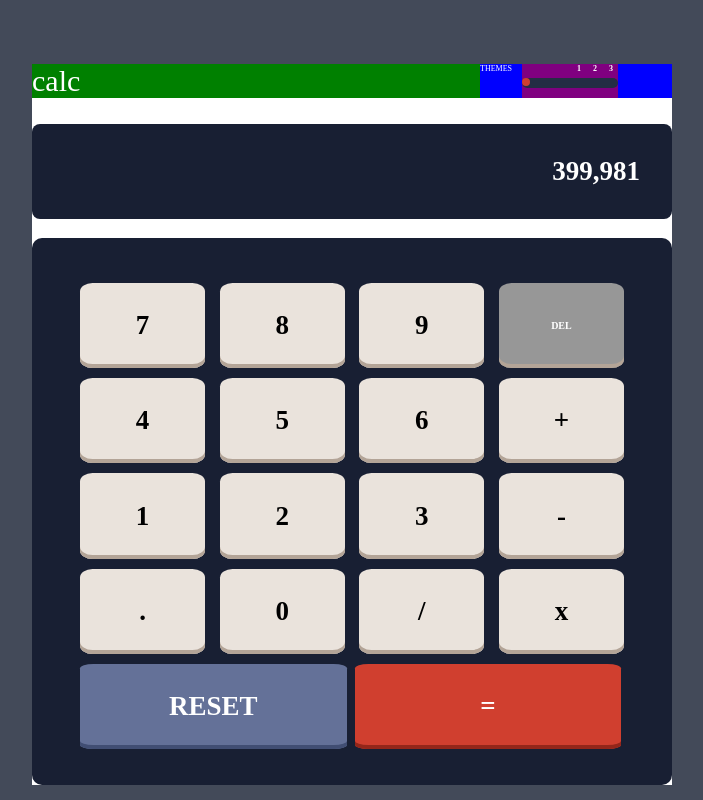
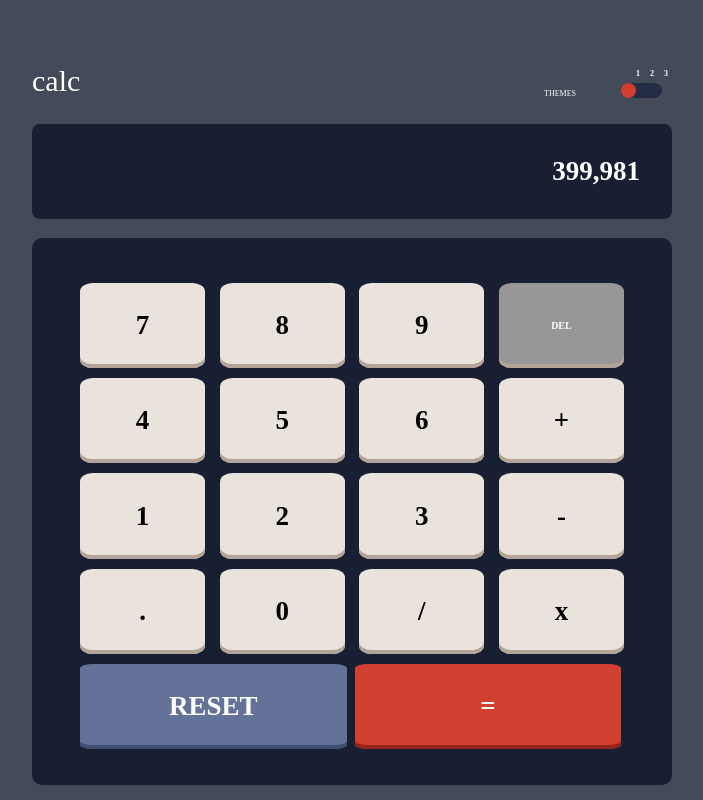
Before and after one commit to florence-manu/Calculator-app, a plain HTML site: page index.html in a window 1280 px wide. Shown: the whole page, without its empty margins (288-991 px from the left). Drawn offline with Linux system fonts and the light colour scheme.

Commit message:
deleted images and some background colors

```diff
--- a/styles.css
+++ b/styles.css
@@ -1,3 +1,7 @@
+@media screen and (min-width: 320px) and (max-width: 425px){
+
+}
+
 *{
     padding: 0;
     margin: 0;
@@ -34,7 +38,6 @@ body{
 .head{
     width: 100%;
     margin-top: 10%;
-    background-color: green;
 }
 
 
@@ -53,10 +56,10 @@ header{
 
 .header-right{
     display: flex;
-    /* align-items: flex-end; */
+    justify-content: space-between;
+    align-items: flex-end;
     gap: 10px;
     width: 30%;
-    background-color: blue;
 }
 
 .text{
@@ -71,7 +74,6 @@ header{
     flex-direction: column;
     gap: 5px;
     width: 50%;
-    background-color: purple;
 }
 
 
@@ -100,25 +102,10 @@ header{
     letter-spacing: 5px;
 }
 
-.circle-1, .circle-2, .circle-3{
-    display: flex;
-    flex-direction: row;
-}
-
-.circle-2, .circle-3{
-    display: none;
-}
-
-.circle-1{
-   display: initial;
-}
-
 main{
     display: flex;
     flex-direction: column;
     align-items: center;
-    /* justify-content: space-between; */
-    background-color: #fff;
 }
 #display{
     width: 100%;
@@ -227,29 +214,37 @@ input:hover{
 /* Desktop */
 
 
-@media screen and (min-width: 1024px){
+@media screen and (min-width: 1024px) and (max-width: 1440px){
 
     .wrapper{
         width: 50%;
     }
 
-    /* header{
-        background-color: #D03F2F;
-    } */
+    .header-right{
+        width: 20%;
+    }
 
-    /* .header-right{
-        background-color: blue;
-    } */
+    .picker{
+        width: 40%;
+    }
 
-    /* .picker{
-        background-color: peru;
+    .color-numbers{
+        letter-spacing: 4px;
+    }
 
-    } */
+    .color-picker{
+        width: 41px;
+        height: 15px;
+    }
 
-     /* .color-picker{
-        width: 40px;
-        height: 10px;
-    }  */
+    .color-picker::after{
+        content: "";
+        height: 15px;
+        width: 15px;
+        /* background-color: #D03F2F; */
+        /* position: absolute; */
+        /* border-radius: 50%; */
+    }
 
     .main{
         width: 100%;
```
Also changed, not shown: index.html (+1 -3 lines), aqua oval.png (deleted), images/Oval.svg (deleted), images/aqua oval.png (deleted).
